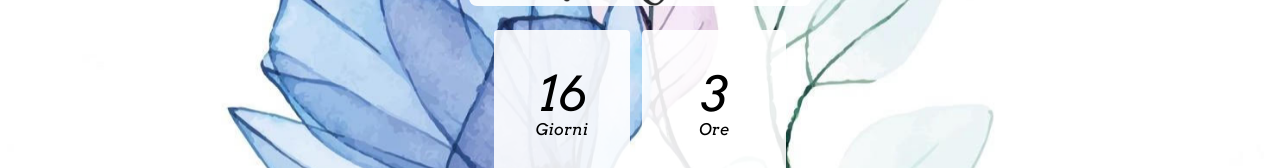
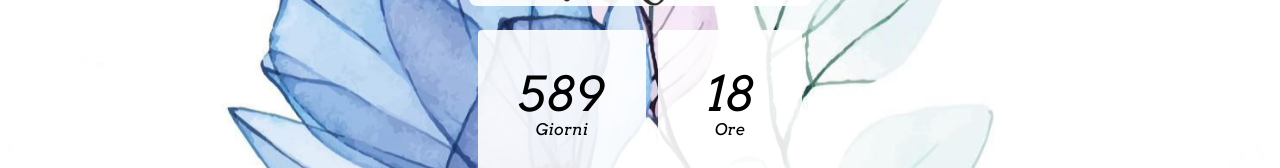
Before and after one commit to edoardovincenzi/mywedding, a React (Vite) app: page / in a window 1280 px wide. Shown: the part 352-520 px from the top of the page. Built offline with nearby package versions, Linux system fonts and the light colour scheme.

Commit message:
Change day of countdown

```diff
--- a/src/components/features/home/Home.tsx
+++ b/src/components/features/home/Home.tsx
@@ -28,7 +28,7 @@ const Home = () => {
         <div className="w-[80%] flex flex-col justify-center items-center">
           <Firm />
           <Countdown
-            date={1685196000000}
+            date={1734757200000}
             renderer={(renderer) => (
               <CountdownRendered
                 completed={renderer.completed}
```
